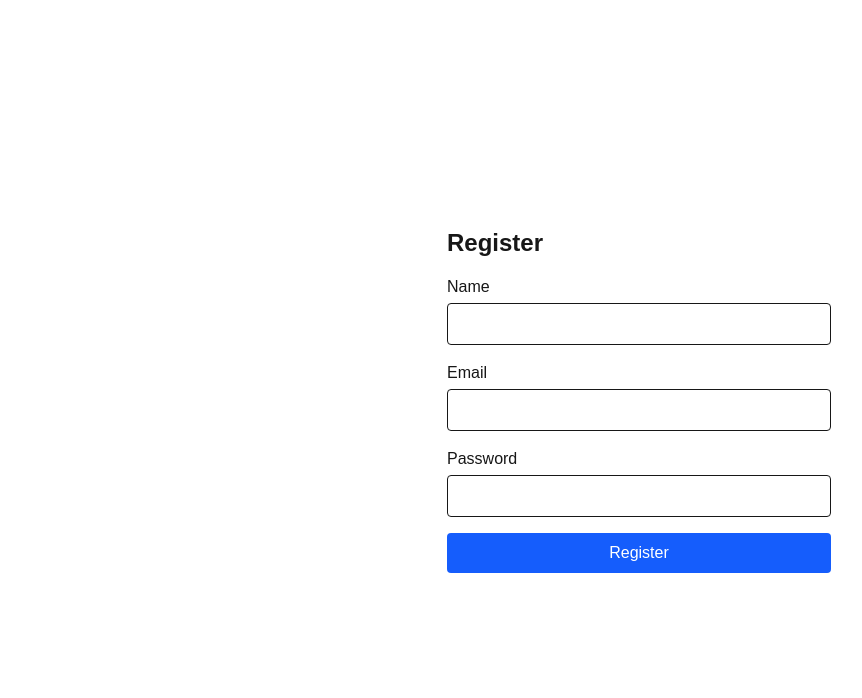
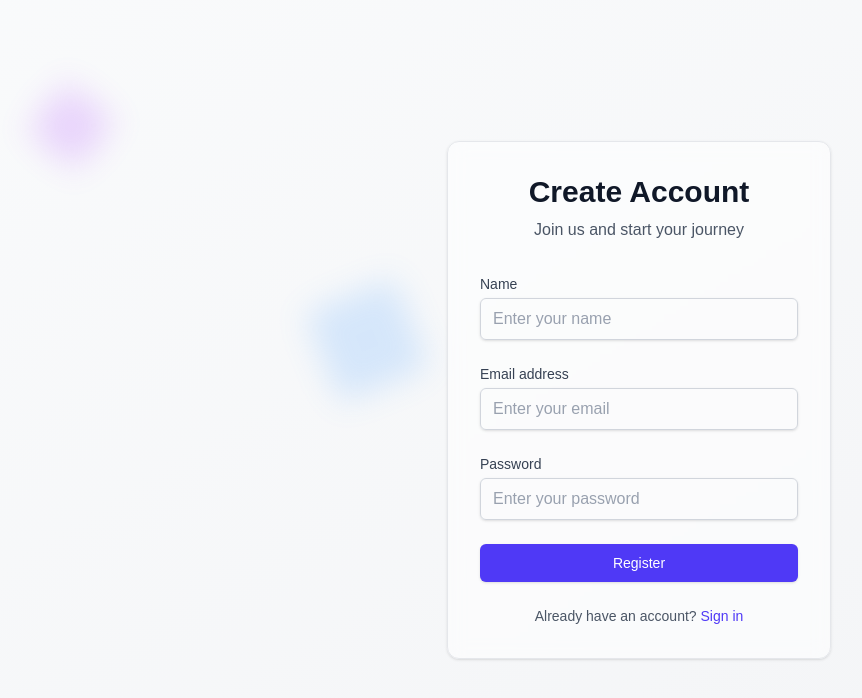
Before and after one commit to SinghaAnirban005/ReactLaunch, a Next.js app: page /auth/register in a window 1280 px wide. Shown: the top 698 px of the page, without its empty margins (1-863 px from the left). Built offline with nearby package versions, Linux system fonts and the light colour scheme.

Commit message:
style: Refactor registration page

```diff
--- a/app/auth/login/page.tsx
+++ b/app/auth/login/page.tsx
@@ -46,10 +46,10 @@ export default function LoginPage() {
 
   if (status === 'loading') {
     return (
-      <div className="min-h-screen flex items-center justify-center bg-gradient-to-br from-gray-50 to-gray-100">
-        <div className="text-center">
-          <div className="animate-spin rounded-full h-8 w-8 border-b-2 border-blue-600 mx-auto"></div>
-          <p className="mt-2">Loading...</p>
+      <div className='min-h-screen flex items-center justify-center bg-gradient-to-br from-gray-50 to-gray-100'>
+        <div className='text-center'>
+          <div className='animate-spin rounded-full h-8 w-8 border-b-2 border-blue-600 mx-auto'></div>
+          <p className='mt-2'>Loading...</p>
         </div>
       </div>
     );
@@ -60,9 +60,9 @@ export default function LoginPage() {
   }
 
   return (
-    <div className="min-h-screen bg-gradient-to-br from-gray-50 to-gray-100 overflow-hidden relative">
+    <div className='min-h-screen bg-gradient-to-br from-gray-50 to-gray-100 overflow-hidden relative'>
       <motion.div
-        className="absolute w-16 h-16 bg-purple-500 top-20 left-10 rounded-lg opacity-20 blur-lg"
+        className='absolute w-16 h-16 bg-purple-500 top-20 left-10 rounded-lg opacity-20 blur-lg'
         animate={{
           y: [0, 30, 0],
           rotate: 45,
@@ -70,11 +70,11 @@ export default function LoginPage() {
         transition={{
           duration: 8,
           repeat: Infinity,
-          repeatType: "reverse",
+          repeatType: 'reverse',
         }}
       />
       <motion.div
-        className="absolute w-24 h-24 bg-blue-400 top-1/3 left-1/4 rounded-lg opacity-20 blur-lg"
+        className='absolute w-24 h-24 bg-blue-400 top-1/3 left-1/4 rounded-lg opacity-20 blur-lg'
         animate={{
           y: [0, 30, 0],
           rotate: -30,
@@ -82,76 +82,82 @@ export default function LoginPage() {
         transition={{
           duration: 10,
           repeat: Infinity,
-          repeatType: "reverse",
+          repeatType: 'reverse',
         }}
       />
 
-      <div className="relative z-10 max-w-md mx-auto px-4 sm:px-6 lg:px-8 h-screen flex flex-col justify-center">
+      <div className='relative z-10 max-w-md mx-auto px-4 sm:px-6 lg:px-8 h-screen flex flex-col justify-center'>
         <motion.div
           initial={{ opacity: 0, y: 20 }}
           animate={{ opacity: 1, y: 0 }}
-          className="bg-white/50 backdrop-blur-sm p-8 rounded-xl border border-gray-200 shadow-sm"
+          className='bg-white/50 backdrop-blur-sm p-8 rounded-xl border border-gray-200 shadow-sm'
         >
-          <div className="text-center mb-8">
-            <h1 className="text-3xl font-bold text-gray-900">
-              Welcome Back
-            </h1>
-            <p className="mt-2 text-gray-600">
+          <div className='text-center mb-8'>
+            <h1 className='text-3xl font-bold text-gray-900'>Welcome Back</h1>
+            <p className='mt-2 text-gray-600'>
               Sign in to access your dashboard
             </p>
           </div>
 
-          <form className="space-y-6" onSubmit={handleSubmit}>
+          <form className='space-y-6' onSubmit={handleSubmit}>
             {error && (
               <motion.div
                 initial={{ opacity: 0 }}
                 animate={{ opacity: 1 }}
-                className="bg-red-100 border border-red-400 text-red-700 px-4 py-3 rounded"
+                className='bg-red-100 border border-red-400 text-red-700 px-4 py-3 rounded'
               >
                 {error}
               </motion.div>
             )}
 
             <div>
-              <label htmlFor="email" className="block text-sm font-medium text-gray-700">
+              <label
+                htmlFor='email'
+                className='block text-sm font-medium text-gray-700'
+              >
                 Email address
               </label>
               <input
-                id="email"
-                name="email"
-                type="email"
+                id='email'
+                name='email'
+                type='email'
                 required
                 value={email}
                 onChange={(e) => setEmail(e.target.value)}
-                className="mt-1 block w-full px-3 py-2 border border-gray-300 rounded-md shadow-sm placeholder-gray-400 focus:outline-none focus:ring-indigo-500 focus:border-indigo-500"
-                placeholder="Enter your email"
+                className='mt-1 text-black block w-full px-3 py-2 border border-gray-300 rounded-md shadow-sm placeholder-gray-400 focus:outline-none focus:ring-indigo-500 focus:border-indigo-500'
+                placeholder='Enter your email'
                 disabled={isLoading}
               />
             </div>
 
             <div>
-              <label htmlFor="password" className="block text-sm font-medium text-gray-700">
+              <label
+                htmlFor='password'
+                className='block text-sm font-medium text-gray-700'
+              >
                 Password
               </label>
               <input
-                id="password"
-                name="password"
-                type="password"
+                id='password'
+                name='password'
+                type='password'
                 required
                 value={password}
                 onChange={(e) => setPassword(e.target.value)}
-                className="mt-1 block w-full px-3 py-2 border border-gray-300 rounded-md shadow-sm placeholder-gray-400 focus:outline-none focus:ring-indigo-500 focus:border-indigo-500"
-                placeholder="Enter your password"
+                className='mt-1 block w-full px-3 py-2 border border-gray-300 rounded-md shadow-sm placeholder-gray-400 focus:outline-none focus:ring-indigo-500 focus:border-indigo-500 text-black'
+                placeholder='Enter your password'
                 disabled={isLoading}
               />
             </div>
 
             <div>
               <button
-                type="submit"
+                type='submit'
                 disabled={isLoading}
                 className={`w-full flex justify-center py-2 px-4 border border-transparent rounded-md shadow-sm text-sm font-medium text-white ${
-                  isLoading ? 'bg-gray-400' : 'bg-indigo-600 hover:bg-indigo-700'
+                  isLoading
+                    ? 'bg-gray-400'
+                    : 'bg-indigo-600 hover:bg-indigo-700'
                 } focus:outline-none focus:ring-2 focus:ring-offset-2 focus:ring-indigo-500`}
               >
                 {isLoading ? 'Signing in...' : 'Sign in'}
@@ -159,34 +165,43 @@ export default function LoginPage() {
             </div>
           </form>
 
-          <div className="mt-6 text-center">
-            <p className="text-sm text-gray-600">
+          <div className='mt-6 text-center'>
+            <p className='text-sm text-gray-600'>
               Don't have an account?{' '}
-              <Link href="/auth/register" className="font-medium text-indigo-600 hover:text-indigo-500">
+              <Link
+                href='/auth/register'
+                className='font-medium text-indigo-600 hover:text-indigo-500'
+              >
                 Sign up
               </Link>
             </p>
           </div>
 
-          <div className="mt-6">
-            <div className="relative">
-              <div className="absolute inset-0 flex items-center">
-                <div className="w-full border-t border-gray-300"></div>
+          <div className='mt-6'>
+            <div className='relative'>
+              <div className='absolute inset-0 flex items-center'>
+                <div className='w-full border-t border-gray-300'></div>
               </div>
-              <div className="relative flex justify-center text-sm">
-                <span className="px-2 bg-white text-gray-500">Or continue with</span>
+              <div className='relative flex justify-center text-sm'>
+                <span className='px-2 bg-white text-gray-500'>
+                  Or continue with
+                </span>
               </div>
             </div>
 
-            <div className="mt-6 grid grid-cols-1 gap-3">
+            <div className='mt-6 grid grid-cols-1 gap-3'>
               <button
-                type="button"
+                type='button'
                 onClick={() => signIn('github')}
                 disabled={isLoading}
-                className="w-full inline-flex justify-center py-2 px-4 border border-gray-300 rounded-md shadow-sm bg-white text-sm font-medium text-gray-500 hover:bg-gray-50"
+                className='w-full inline-flex justify-center py-2 px-4 border border-gray-300 rounded-md shadow-sm bg-white text-sm font-medium text-gray-500 hover:bg-gray-50'
               >
-                <svg className="w-5 h-5" fill="currentColor" viewBox="0 0 24 24">
-                  <path d="M12 0c-6.626 0-12 5.373-12 12 0 5.302 3.438 9.8 8.207 11.387.599.111.793-.261.793-.577v-2.234c-3.338.726-4.033-1.416-4.033-1.416-.546-1.387-1.333-1.756-1.333-1.756-1.089-.745.083-.729.083-.729 1.205.084 1.839 1.237 1.839 1.237 1.07 1.834 2.807 1.304 3.492.997.107-.775.418-1.305.762-1.604-2.665-.305-5.467-1.334-5.467-5.931 0-1.311.469-2.381 1.236-3.221-.124-.303-.535-1.524.117-3.176 0 0 1.008-.322 3.301 1.23.957-.266 1.983-.399 3.003-.404 1.02.005 2.047.138 3.006.404 2.291-1.552 3.297-1.23 3.297-1.23.653 1.653.242 2.874.118 3.176.77.84 1.235 1.911 1.235 3.221 0 4.609-2.807 5.624-5.479 5.921.43.372.823 1.102.823 2.222v3.293c0 .319.192.694.801.576 4.765-1.589 8.199-6.086 8.199-11.386 0-6.627-5.373-12-12-12z" />
+                <svg
+                  className='w-5 h-5'
+                  fill='currentColor'
+                  viewBox='0 0 24 24'
+                >
+                  <path d='M12 0c-6.626 0-12 5.373-12 12 0 5.302 3.438 9.8 8.207 11.387.599.111.793-.261.793-.577v-2.234c-3.338.726-4.033-1.416-4.033-1.416-.546-1.387-1.333-1.756-1.333-1.756-1.089-.745.083-.729.083-.729 1.205.084 1.839 1.237 1.839 1.237 1.07 1.834 2.807 1.304 3.492.997.107-.775.418-1.305.762-1.604-2.665-.305-5.467-1.334-5.467-5.931 0-1.311.469-2.381 1.236-3.221-.124-.303-.535-1.524.117-3.176 0 0 1.008-.322 3.301 1.23.957-.266 1.983-.399 3.003-.404 1.02.005 2.047.138 3.006.404 2.291-1.552 3.297-1.23 3.297-1.23.653 1.653.242 2.874.118 3.176.77.84 1.235 1.911 1.235 3.221 0 4.609-2.807 5.624-5.479 5.921.43.372.823 1.102.823 2.222v3.293c0 .319.192.694.801.576 4.765-1.589 8.199-6.086 8.199-11.386 0-6.627-5.373-12-12-12z' />
                 </svg>
               </button>
             </div>
--- a/app/auth/register/page.tsx
+++ b/app/auth/register/page.tsx
@@ -2,17 +2,21 @@
 
 import { useRouter } from 'next/navigation';
 import { useState } from 'react';
+import Link from 'next/link';
+import { motion } from 'framer-motion';
 
 export default function RegisterPage() {
   const [name, setName] = useState('');
   const [email, setEmail] = useState('');
   const [password, setPassword] = useState('');
   const [error, setError] = useState('');
+  const [isLoading, setIsLoading] = useState(false);
   const router = useRouter();
 
   const handleSubmit = async (e: React.FormEvent) => {
     e.preventDefault();
     setError('');
+    setIsLoading(true);
 
     try {
       const response = await fetch('/api/auth/register', {
@@ -31,70 +35,135 @@ export default function RegisterPage() {
       router.push('/auth/login?registered=true');
     } catch (err) {
       setError(err instanceof Error ? err.message : 'Registration failed');
+    } finally {
+      setIsLoading(false);
     }
   };
 
   return (
-    <div className='min-h-screen flex items-center justify-center'>
-      <form onSubmit={handleSubmit} className='w-full max-w-sm space-y-4'>
-        <h1 className='text-2xl font-bold'>Register</h1>
+    <div className='min-h-screen bg-gradient-to-br from-gray-50 to-gray-100 overflow-hidden relative'>
+      <motion.div
+        className='absolute w-16 h-16 bg-purple-500 top-20 left-10 rounded-lg opacity-20 blur-lg'
+        animate={{ y: [0, 30, 0], rotate: 45 }}
+        transition={{ duration: 8, repeat: Infinity, repeatType: 'reverse' }}
+      />
+      <motion.div
+        className='absolute w-24 h-24 bg-blue-400 top-1/3 left-1/4 rounded-lg opacity-20 blur-lg'
+        animate={{ y: [0, 30, 0], rotate: -30 }}
+        transition={{ duration: 10, repeat: Infinity, repeatType: 'reverse' }}
+      />
 
+      <div className='relative z-10 max-w-md mx-auto px-4 sm:px-6 lg:px-8 h-screen flex flex-col justify-center'>
+        <motion.div
+          initial={{ opacity: 0, y: 20 }}
+          animate={{ opacity: 1, y: 0 }}
+          className='bg-white/50 backdrop-blur-sm p-8 rounded-xl border border-gray-200 shadow-sm'
+        >
+          <div className='text-center mb-8'>
+            <h1 className='text-3xl font-bold text-gray-900'>Create Account</h1>
+            <p className='mt-2 text-gray-600'>Join us and start your journey</p>
+          </div>
+
+          <form className='space-y-6' onSubmit={handleSubmit}>
             {error && (
-          <div className='bg-red-100 border border-red-400 text-red-700 px-4 py-3 rounded'>
+              <motion.div
+                initial={{ opacity: 0 }}
+                animate={{ opacity: 1 }}
+                className='bg-red-100 border border-red-400 text-red-700 px-4 py-3 rounded'
+              >
                 {error}
-          </div>
+              </motion.div>
             )}
 
             <div>
-          <label htmlFor='name' className='block mb-1'>
+              <label
+                htmlFor='name'
+                className='block text-sm font-medium text-gray-700'
+              >
                 Name
               </label>
               <input
                 id='name'
+                name='name'
                 type='text'
+                required
                 value={name}
                 onChange={(e) => setName(e.target.value)}
-            className='w-full px-3 py-2 border rounded'
-            required
+                className='mt-1 text-black block w-full px-3 py-2 border border-gray-300 rounded-md shadow-sm placeholder-gray-400 focus:outline-none focus:ring-indigo-500 focus:border-indigo-500'
+                placeholder='Enter your name'
+                disabled={isLoading}
               />
             </div>
 
             <div>
-          <label htmlFor='email' className='block mb-1'>
-            Email
+              <label
+                htmlFor='email'
+                className='block text-sm font-medium text-gray-700'
+              >
+                Email address
               </label>
               <input
                 id='email'
+                name='email'
                 type='email'
+                required
                 value={email}
                 onChange={(e) => setEmail(e.target.value)}
-            className='w-full px-3 py-2 border rounded'
-            required
+                className='mt-1 text-black block w-full px-3 py-2 border border-gray-300 rounded-md shadow-sm placeholder-gray-400 focus:outline-none focus:ring-indigo-500 focus:border-indigo-500'
+                placeholder='Enter your email'
+                disabled={isLoading}
               />
             </div>
 
             <div>
-          <label htmlFor='password' className='block mb-1'>
+              <label
+                htmlFor='password'
+                className='block text-sm font-medium text-gray-700'
+              >
                 Password
               </label>
               <input
                 id='password'
+                name='password'
                 type='password'
+                required
+                minLength={6}
                 value={password}
                 onChange={(e) => setPassword(e.target.value)}
-            className='w-full px-3 py-2 border rounded'
-            required
-            minLength={6}
+                className='mt-1 text-black block w-full px-3 py-2 border border-gray-300 rounded-md shadow-sm placeholder-gray-400 focus:outline-none focus:ring-indigo-500 focus:border-indigo-500'
+                placeholder='Enter your password'
+                disabled={isLoading}
               />
             </div>
 
+            <div>
               <button
                 type='submit'
-          className='w-full bg-blue-600 text-white py-2 px-4 rounded hover:bg-blue-700'
+                disabled={isLoading}
+                className={`w-full flex justify-center py-2 px-4 border border-transparent rounded-md shadow-sm text-sm font-medium text-white ${
+                  isLoading
+                    ? 'bg-gray-400'
+                    : 'bg-indigo-600 hover:bg-indigo-700'
+                } focus:outline-none focus:ring-2 focus:ring-offset-2 focus:ring-indigo-500`}
               >
-          Register
+                {isLoading ? 'Registering...' : 'Register'}
               </button>
+            </div>
           </form>
+
+          <div className='mt-6 text-center'>
+            <p className='text-sm text-gray-600'>
+              Already have an account?{' '}
+              <Link
+                href='/auth/login'
+                className='font-medium text-indigo-600 hover:text-indigo-500'
+              >
+                Sign in
+              </Link>
+            </p>
+          </div>
+        </motion.div>
+      </div>
     </div>
   );
 }
```
Also changed, not shown: app/page.tsx (+186 -114 lines). Lines whose indentation alone changed are shown as unchanged.
